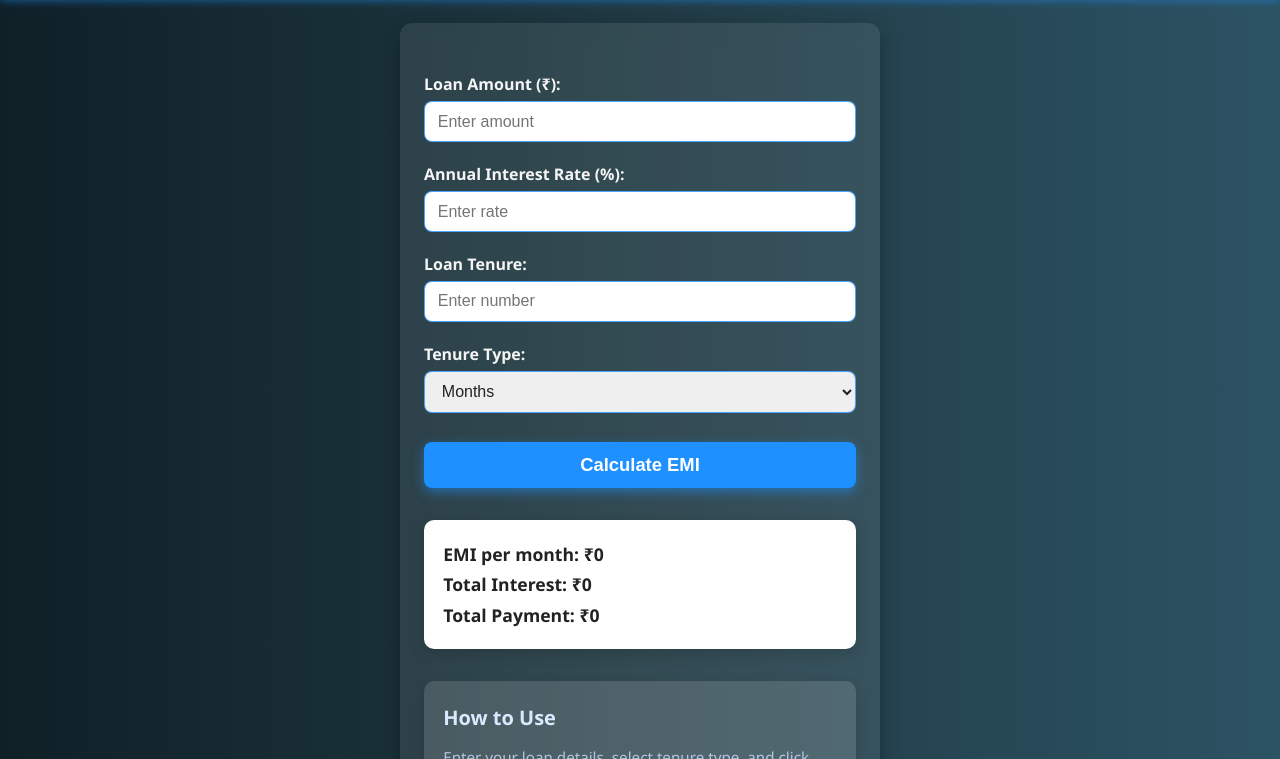
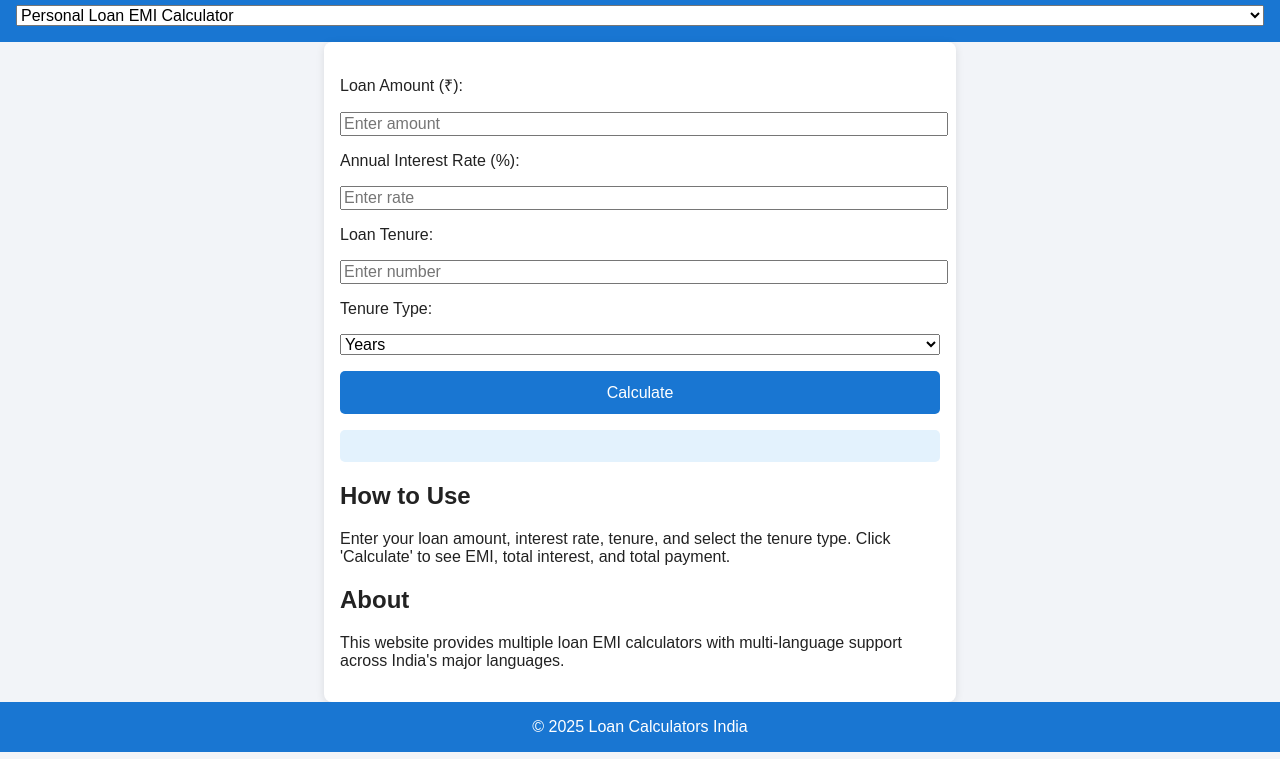
Before and after one commit to manthan89/emi-calculator, a plain HTML site: page index.html in a window 1280 px wide. Shown: the part 120-879 px from the top of the page. Drawn offline with Linux system fonts and the light colour scheme.

Commit message:
index.html

```diff
--- a/index.html
+++ b/index.html
@@ -3,341 +3,244 @@
 <head>
   <meta charset="UTF-8" />
   <meta name="viewport" content="width=device-width, initial-scale=1" />
-    <title>Loan EMI Calculator - India</title>
-    <meta name="description" content="Free online Loan EMI calculator for India. Calculate EMI per month, total interest, and total payment instantly in English, Hindi, and Marathi." />
-    <meta name="keywords" content="EMI calculator India, loan EMI, personal loan, home loan, car loan, finance, भारतीय ईएमआई कैलकुलेटर, कर्ज, महाराष्ट्र" />
+  <title>Loan Calculators - EMI, Personal, Home, Car Loans India</title>
+  <meta name="description" content="Calculate EMI and manage your loans with multi-language support across major Indian languages." />
+  <meta name="keywords" content="EMI calculator India, personal loan, home loan, car loan, education loan, business loan, loan calculator, कर्ज, ईएमआई, कर्ज EMI, कर्ज गणना, कर्ज ऑनलाइन" />
   <style>
-        /* Reset & typography */
-        * {
-            box-sizing: border-box;
+    /* Mobile-first responsive styles */
+    body {
+      font-family: Arial, sans-serif;
+      margin: 0; padding: 0;
+      background: #f2f4f8;
+      color: #222;
     }
-        body {
-            font-family: 'Segoe UI', Tahoma, Geneva, Verdana, sans-serif;
-            margin: 0; padding: 0;
-            background: linear-gradient(to right, #0f2027, #203a43, #2c5364);
-            color: #f5f5f5;
-            min-height: 100vh;
-            display: flex;
-            flex-direction: column;
-        }
-        header {
-            background: #1e90ff;
-            padding: 1.2rem 1rem;
+    header, footer {
+      background: #1976d2;
+      color: white;
       text-align: center;
-            box-shadow: 0 2px 8px rgba(30, 144, 255, 0.5);
-        }
-        header h1 {
-            margin: 0;
-            font-weight: 700;
-            font-size: 1.8rem;
-            color: #fff;
-        }
-        #languageSwitcher {
-            margin-top: 10px;
-            padding: 0.4rem;
-            border-radius: 6px;
-            border: none;
-            font-size: 1rem;
-            background: #0c71c3;
-            color: #fff;
-            cursor: pointer;
-            transition: background 0.3s ease;
-        }
-        #languageSwitcher:hover {
-            background: #084d7a;
+      padding: 1rem;
     }
     main {
-            flex-grow: 1;
-            max-width: 480px;
-            margin: 1.5rem auto 2rem;
-            background: #ffffff16;
-            backdrop-filter: blur(10px);
-            border-radius: 12px;
-            padding: 1.8rem 1.5rem;
-            box-shadow: 0 8px 20px rgba(0,0,0,0.3);
+      max-width: 600px;
+      margin: auto;
+      padding: 1rem;
+      background: white;
+      border-radius: 8px;
+      box-shadow: 0 2px 8px rgba(0,0,0,0.1);
     }
-        label {
+    label, select, input, button {
       display: block;
-            margin-top: 1.3rem;
-            font-weight: 600;
+      width: 100%;
+      margin-top: 1rem;
       font-size: 1rem;
     }
-        input[type=number], select {
-            width: 100%;
-            padding: 0.65rem 0.8rem;
-            margin-top: 0.4rem;
-            border-radius: 8px;
-            border: 1.5px solid #1e90ffcc;
-            font-size: 1rem;
-            color: #222;
-            outline: none;
-            transition: border-color 0.3s ease;
-        }
-        input[type=number]:focus, select:focus {
-            border-color: #1e90ff;
-            box-shadow: 0 0 6px #1e90ffaa;
-        }
     button {
-            margin-top: 1.8rem;
-            width: 100%;
-            background: #1e90ff;
+      background: #1976d2;
+      color: white;
       border: none;
-            padding: 0.75rem 0;
-            border-radius: 8px;
-            font-size: 1.15rem;
-            font-weight: 700;
-            color: #fff;
+      padding: 0.8rem;
+      border-radius: 5px;
       cursor: pointer;
-            transition: background 0.3s ease;
-            box-shadow: 0 4px 12px #1e90ff88;
     }
     button:hover {
-            background: #1266d2;
-            box-shadow: 0 6px 16px #1266d2cc;
+      background: #155a9c;
     }
     .result {
-            background: #fff;
-            color: #222;
-            border-radius: 10px;
-            padding: 1rem 1.2rem;
-            margin-top: 2rem;
-            box-shadow: 0 4px 16px #0000002b;
+      margin-top: 1rem;
+      padding: 1rem;
+      background: #e3f2fd;
+      border-radius: 5px;
     }
-        .result p {
-            font-size: 1.1rem;
-            margin: 0.4rem 0;
-            font-weight: 600;
-        }
-        .section {
-            background: #ffffff22;
-            margin-top: 2rem;
-            padding: 1.4rem 1.2rem;
-            border-radius: 10px;
-            box-shadow: 0 2px 12px #00000020;
-        }
-        .section h2 {
-            margin-top: 0;
-            font-size: 1.25rem;
-            font-weight: 700;
-            color: #dbe9ff;
-        }
-        .section p {
-            font-size: 0.95rem;
-            line-height: 1.4;
-            color: #cce0ffcc;
-            margin-top: 0.4rem;
-        }
-        footer {
-            background: #111f36;
-            color: #a5b8e8;
-            text-align: center;
-            padding: 1rem;
-            font-size: 0.9rem;
-            user-select: none;
-        }
-        @media (max-width: 480px){
-            main {
-                margin: 1rem 0.5rem 1.5rem;
-                padding: 1.5rem 1rem;
-            }
-            header h1 {
-                font-size: 1.5rem;
-            }
+    .lang-selector, .calculator-selector {
+      margin-top: 0.5rem;
     }
   </style>
 </head>
 <body>
 <header>
-    <h1 id="titleText">Loan EMI Calculator</h1>
-    <select id="languageSwitcher" aria-label="Select Language">
-        <option value="en">English</option>
-        <option value="hi">हिन्दी</option>
-        <option value="mr">मराठी</option>
-    </select>
+  <h1 id="appTitle">Loan EMI Calculators</h1>
+  <select id="langSelector" aria-label="Select Language" class="lang-selector"></select>
+  <select id="loanTypeSelector" aria-label="Select Loan Type" class="calculator-selector"></select>
 </header>
 
 <main>
-    <!-- AdSense Placeholder -->
-    <!-- <div style="text-align:center; margin:24px 0;">
-        <script async src="https://pagead2.googlesyndication.com/pagead/js/adsbygoogle.js"></script>
-        <ins class="adsbygoogle"
-            style="display:block"
-            data-ad-client="ca-pub-xxxxxxxxxx"
-            data-ad-slot="xxxxxxx"
-            data-ad-format="auto"></ins>
-        <script>
-            (adsbygoogle = window.adsbygoogle || []).push({});
-        </script>
-    </div> -->
-
-    <label id="loanAmountLabel">Loan Amount (₹):</label>
-    <input type="number" id="loanAmount" placeholder="Enter amount" min="0" step="any" />
-
-    <label id="interestRateLabel">Annual Interest Rate (%):</label>
-    <input type="number" id="interestRate" placeholder="Enter rate" min="0" max="100" step="0.01" />
-
-    <label id="tenureLabel">Loan Tenure:</label>
-    <input type="number" id="tenure" placeholder="Enter number" min="1" step="1" />
-
-    <label id="tenureTypeLabel">Tenure Type:</label>
-    <select id="tenureType">
-        <option value="months">Months</option>
-        <option value="years">Years</option>
-    </select>
-
-    <button id="calculateBtn">Calculate EMI</button>
-
-    <div class="result" role="region" aria-live="polite" aria-atomic="true" aria-label="EMI Calculation Results">
-        <p id="emiResult">EMI per month: ₹0</p>
-        <p id="interestResult">Total Interest: ₹0</p>
-        <p id="totalPaymentResult">Total Payment: ₹0</p>
+  <div id="calculatorContainer">
+    <!-- Calculator UI will be dynamically inserted here based on loan type -->
+  </div>
+  <div class="result" id="resultContainer" aria-live="polite" aria-atomic="true">
+    <!-- Calculation results displayed here -->
   </div>
 
-    <div class="section">
-        <h2 id="howToUseTitle">How to Use</h2>
-        <p id="howToUseText">Enter your loan details, select tenure type, and click ‘Calculate EMI’ to see results.</p>
-    </div>
+  <section id="howToUseSection">
+    <h2>How to Use</h2>
+    <p id="howToUseText"></p>
+  </section>
 
-    <div class="section">
-        <h2 id="aboutTitle">About</h2>
-        <p id="aboutText">This free EMI calculator helps you estimate your monthly loan payment for personal loans, home loans, car loans, and more across India.</p>
-    </div>
+  <section id="aboutSection">
+    <h2>About</h2>
+    <p id="aboutText"></p>
+  </section>
 </main>
 
 <footer>
-    &copy; 2025 Loan EMI Calculator - India
+  &copy; 2025 Loan Calculators India
 </footer>
 
 <script>
+  // Language codes - add the 22 official languages + English
+  const languages = {
+    en: "English",
+    hi: "हिन्दी",
+    mr: "मराठी",
+    bn: "বাংলা",
+    ta: "தமிழ்",
+    te: "తెలుగు",
+    kn: "ಕನ್ನಡ",
+    gu: "ગુજરાતી",
+    or: "ଓଡ଼ିଆ",
+    pa: "ਪੰਜਾਬੀ",
+    as: "অসমীয়া",
+    ml: "മലയാളം",
+    ur: "اردو",
+    sd: "سنڌي",
+    ks: "कश्मीरी",
+    ne: "नेपाली",
+    doi: "डोगरी",
+    kon: "कोंकणी",
+    bho: "भोजपुरी",
+    sat: "संताली",
+    ba: "बोडो",
+    mai: "मैथिली",
+    sa: "संस्कृतम्"
+  };
+
+  // Loan types with friendly names
+  const loanTypes = {
+    personal: "Personal Loan EMI Calculator",
+    home: "Home Loan EMI Calculator",
+    car: "Car Loan EMI Calculator",
+    education: "Education Loan EMI Calculator",
+    business: "Business Loan EMI Calculator"
+    // Add other calculators as needed
+  };
+
   const translations = {
     en: {
-            title: "Loan EMI Calculator",
-            loanAmount: "Loan Amount (₹):",
-            interestRate: "Annual Interest Rate (%):",
-            tenure: "Loan Tenure:",
-            tenureType: "Tenure Type:",
-            months: "Months",
-            years: "Years",
-            calculate: "Calculate EMI",
-            emi: "EMI per month: ₹",
-            interest: "Total Interest: ₹",
-            payment: "Total Payment: ₹",
-            howToUseTitle: "How to Use",
-            howToUseText: "Enter your loan details, select tenure type, and click ‘Calculate EMI’ to see results.",
-            aboutTitle: "About",
-            aboutText: "This free EMI calculator helps you estimate your monthly loan payment for personal loans, home loans, car loans, and more across India."
+      howToUseText: "Enter your loan amount, interest rate, tenure, and select the tenure type. Click 'Calculate' to see EMI, total interest, and total payment.",
+      aboutText: "This website provides multiple loan EMI calculators with multi-language support across India's major languages."
     },
     hi: {
-            title: "ऋण ईएमआई कैलकुलेटर",
-            loanAmount: "ऋण राशि (₹):",
-            interestRate: "वार्षिक ब्याज दर (%):",
-            tenure: "ऋण अवधि:",
-            tenureType: "अवधि प्रकार:",
-            months: "महीने",
-            years: "साल",
-            calculate: "ईएमआई गणना करें",
-            emi: "प्रति माह ईएमआई: ₹",
-            interest: "कुल ब्याज: ₹",
-            payment: "कुल भुगतान: ₹",
-            howToUseTitle: "कैसे उपयोग करें",
-            howToUseText: "ऋण विवरण दर्ज करें, अवधि प्रकार चुनें और ‘ईएमआई गणना करें’ पर क्लिक करें।",
-            aboutTitle: "हमारे बारे में",
-            aboutText: "यह मुफ्त ईएमआई कैलकुलेटर आपको व्यक्तिगत ऋण, होम लोन, कार लोन और अन्य के लिए मासिक भुगतान का अनुमान लगाने में मदद करता है।"
+      howToUseText: "अपनी कर्ज राशि, ब्याज दर, अवधि और अवधि प्रकार दर्ज करें। 'गणना करें' पर क्लिक करें ताकि ईएमआई, कुल ब्याज और कुल भुगतान देखें।",
+      aboutText: "यह वेबसाइट भारत की प्रमुख भाषाओं में बहुभाषी समर्थन के साथ विभिन्न कर्ज emi कैलकुलेटर प्रदान करती है।"
     },
     mr: {
-            title: "कर्ज ईएमआय कॅलक्युलेटर",
-            loanAmount: "कर्ज रक्कम (₹):",
-            interestRate: "वार्षिक व्याज दर (%):",
-            tenure: "कर्ज कालावधी:",
-            tenureType: "कालावधी प्रकार:",
-            months: "महिने",
-            years: "वर्षे",
-            calculate: "ईएमआय काढा",
-            emi: "दर महिना ईएमआय: ₹",
-            interest: "एकूण व्याज: ₹",
-            payment: "एकूण पेमेंट: ₹",
-            howToUseTitle: "कसे वापरायचे",
-            howToUseText: "कर्जाची माहिती भरा, कालावधी प्रकार निवडा आणि ‘ईएमआय काढा’ वर क्लिक करा.",
-            aboutTitle: "आमच्याबद्दल",
-            aboutText: "हा मोफत ईएमआय कॅलक्युलेटर तुम्हाला वैयक्तिक, घर, वाहन कर्जांसाठी मासिक पेमेंटचा अंदाज लावण्यात मदत करतो."
+      howToUseText: "आपली कर्ज रक्कम, व्याज दर, कालावधी आणि कालावधीचा प्रकार प्रविष्ट करा. 'गणना करा' वर क्लिक करा आणि ईएमआय, एकूण व्याज आणि एकूण पेमेंट पाहा.",
+      aboutText: "ही वेबसाइट भारतातील प्रमुख भाषा विविध EMI कॅल्क्युलेटर बहुभाषिक समर्थनासह प्रदान करते."
     }
+    // Add translations for other languages similarly (can start with English and Hindi/Marathi fully, then expand)
   };
 
-    const elems = {
-        titleText: document.getElementById("titleText"),
-        loanAmountLabel: document.getElementById("loanAmountLabel"),
-        interestRateLabel: document.getElementById("interestRateLabel"),
-        tenureLabel: document.getElementById("tenureLabel"),
-        tenureTypeLabel: document.getElementById("tenureTypeLabel"),
-        tenureType: document.getElementById("tenureType"),
-        calculateBtn: document.getElementById("calculateBtn"),
-        emiResult: document.getElementById("emiResult"),
-        interestResult: document.getElementById("interestResult"),
-        totalPaymentResult: document.getElementById("totalPaymentResult"),
-        howToUseTitle: document.getElementById("howToUseTitle"),
-        howToUseText: document.getElementById("howToUseText"),
-        aboutTitle: document.getElementById("aboutTitle"),
-        aboutText: document.getElementById("aboutText"),
-        languageSwitcher: document.getElementById("languageSwitcher")
-    };
+  // Populate Language Selector
+  const langSelector = document.getElementById('langSelector');
+  for (const [code, name] of Object.entries(languages)) {
+    const opt = document.createElement('option');
+    opt.value = code; opt.textContent = name;
+    langSelector.appendChild(opt);
+  }
+  langSelector.value = 'en'; // default
 
-    function updateTranslations(lang) {
-        const t = translations[lang];
-        elems.titleText.textContent = t.title;
-        elems.loanAmountLabel.textContent = t.loanAmount;
-        elems.interestRateLabel.textContent = t.interestRate;
-        elems.tenureLabel.textContent = t.tenure;
-        elems.tenureTypeLabel.textContent = t.tenureType;
-        elems.tenureType.options[0].text = t.months;
-        elems.tenureType.options[1].text = t.years;
-        elems.calculateBtn.textContent = t.calculate;
-        elems.emiResult.textContent = t.emi + "0";
-        elems.interestResult.textContent = t.interest + "0";
-        elems.totalPaymentResult.textContent = t.payment + "0";
-        elems.howToUseTitle.textContent = t.howToUseTitle;
-        elems.howToUseText.textContent = t.howToUseText;
-        elems.aboutTitle.textContent = t.aboutTitle;
-        elems.aboutText.textContent = t.aboutText;
+  // Populate Loan Type Selector
+  const loanTypeSelector = document.getElementById('loanTypeSelector');
+  for (const [key, val] of Object.entries(loanTypes)) {
+    const opt = document.createElement('option');
+    opt.value = key; opt.textContent = val;
+    loanTypeSelector.appendChild(opt);
   }
 
-    elems.languageSwitcher.addEventListener("change", function () {
-        updateTranslations(this.value);
-    });
+  const calculatorContainer = document.getElementById('calculatorContainer');
+  const resultContainer = document.getElementById('resultContainer');
+  const howToUseText = document.getElementById('howToUseText');
+  const aboutText = document.getElementById('aboutText');
 
-    elems.calculateBtn.addEventListener("click", function () {
-        let amount = parseFloat(document.getElementById("loanAmount").value);
-        let rate = parseFloat(document.getElementById("interestRate").value);
-        let tenure = parseInt(document.getElementById("tenure").value);
-        let tenureType = elems.tenureType.value;
-        const lang = elems.languageSwitcher.value;
-        const t = translations[lang];
+  // Render calculator UI for selected loan type (simplified generic form for demo)
+  function renderCalculator() {
+    const html = `
+      <label for="loanAmount">Loan Amount (₹):</label>
+      <input type="number" id="loanAmount" min="0" placeholder="Enter amount" />
 
-        if (isNaN(amount) || amount <= 0 ||
-            isNaN(rate) || rate < 0 || rate > 100 ||
-            isNaN(tenure) || tenure <= 0) {
-            alert("Please enter valid positive numbers for all fields.");
+      <label for="interestRate">Annual Interest Rate (%):</label>
+      <input type="number" id="interestRate" min="0" max="100" step="0.01" placeholder="Enter rate" />
+
+      <label for="tenure">Loan Tenure:</label>
+      <input type="number" id="tenure" min="1" placeholder="Enter number" />
+
+      <label for="tenureType">Tenure Type:</label>
+      <select id="tenureType">
+        <option value="months">Months</option>
+        <option value="years" selected>Years</option>
+      </select>
+
+      <button id="calculateBtn">Calculate</button>
+    `;
+    calculatorContainer.innerHTML = html;
+
+    document.getElementById('calculateBtn').addEventListener('click', calculateEMI);
+  }
+
+  // EMI Calculation logic (reused for all loan types)
+  function calculateEMI() {
+    const lang = langSelector.value;
+    const t = translations[lang] || translations['en'];
+
+    const amount = parseFloat(document.getElementById('loanAmount').value);
+    const rate = parseFloat(document.getElementById('interestRate').value);
+    let tenure = parseInt(document.getElementById('tenure').value);
+    const tenureType = document.getElementById('tenureType').value;
+
+    if (isNaN(amount) || amount <= 0 || isNaN(rate) || rate < 0 || rate > 100 || isNaN(tenure) || tenure <= 0) {
+      alert(lang === 'hi' ? 'कृपया सभी मान्य और सकारात्मक संख्याएं दर्ज करें।' : lang === 'mr' ? 'कृपया सर्व वैध सकारात्मक संख्या प्रविष्ट करा.' : 'Please enter valid positive numbers for all fields.');
       return;
     }
 
-        if (tenureType === "years") tenure *= 12;
+    if (tenureType === 'years') tenure *= 12;
 
     const monthlyRate = rate / 12 / 100;
-        let emi;
-        if (monthlyRate === 0) {
-            emi = amount / tenure;
-        } else {
-            emi = (amount * monthlyRate * Math.pow(1 + monthlyRate, tenure)) / (Math.pow(1 + monthlyRate, tenure) - 1);
-        }
+    let emi = monthlyRate === 0 ? (amount / tenure) : (amount * monthlyRate * Math.pow(1 + monthlyRate, tenure)) / (Math.pow(1 + monthlyRate, tenure) - 1);
+
     const totalPayment = emi * tenure;
     const totalInterest = totalPayment - amount;
 
-        elems.emiResult.textContent = t.emi + emi.toFixed(2);
-        elems.interestResult.textContent = t.interest + totalInterest.toFixed(2);
-        elems.totalPaymentResult.textContent = t.payment + totalPayment.toFixed(2);
+    resultContainer.innerHTML = `
+      <p>${lang === 'hi' ? 'प्रति माह ईएमआई' : lang === 'mr' ? 'दर महिना ईएमआय' : 'EMI per month'}: ₹${emi.toFixed(2)}</p>
+      <p>${lang === 'hi' ? 'कुल ब्याज' : lang === 'mr' ? 'एकूण व्याज' : 'Total Interest'}: ₹${totalInterest.toFixed(2)}</p>
+      <p>${lang === 'hi' ? 'कुल भुगतान' : lang === 'mr' ? 'एकूण पेमेंट' : 'Total Payment'}: ₹${totalPayment.toFixed(2)}</p>
+    `;
+  }
+
+  // Update info texts based on language
+  function updateTexts() {
+    const lang = langSelector.value;
+    const t = translations[lang] || translations['en'];
+    howToUseText.textContent = t.howToUseText;
+    aboutText.textContent = t.aboutText;
+  }
+
+  // On language change, update UI labels and instructions
+  langSelector.addEventListener('change', () => {
+    renderCalculator();
+    updateTexts();
+    resultContainer.innerHTML = '';
   });
 
-    // Initialize default language translations on load
-    updateTranslations("en");
+  // On loan type change, update calculator
+  loanTypeSelector.addEventListener('change', () => {
+    renderCalculator();
+    resultContainer.innerHTML = '';
+  });
+
+  // Initial render
+  renderCalculator();
+  updateTexts();
 </script>
 </body>
 </html>
```
Lines whose indentation alone changed are shown as unchanged.
